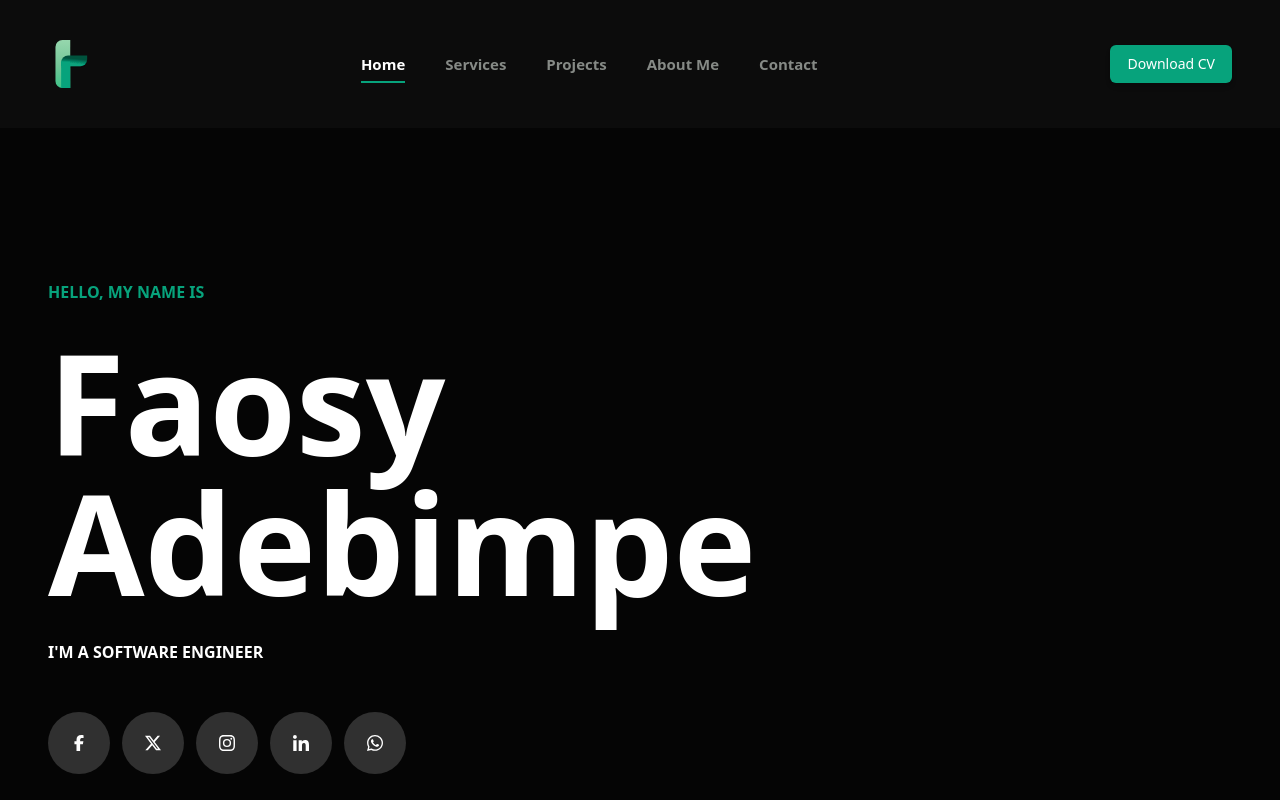
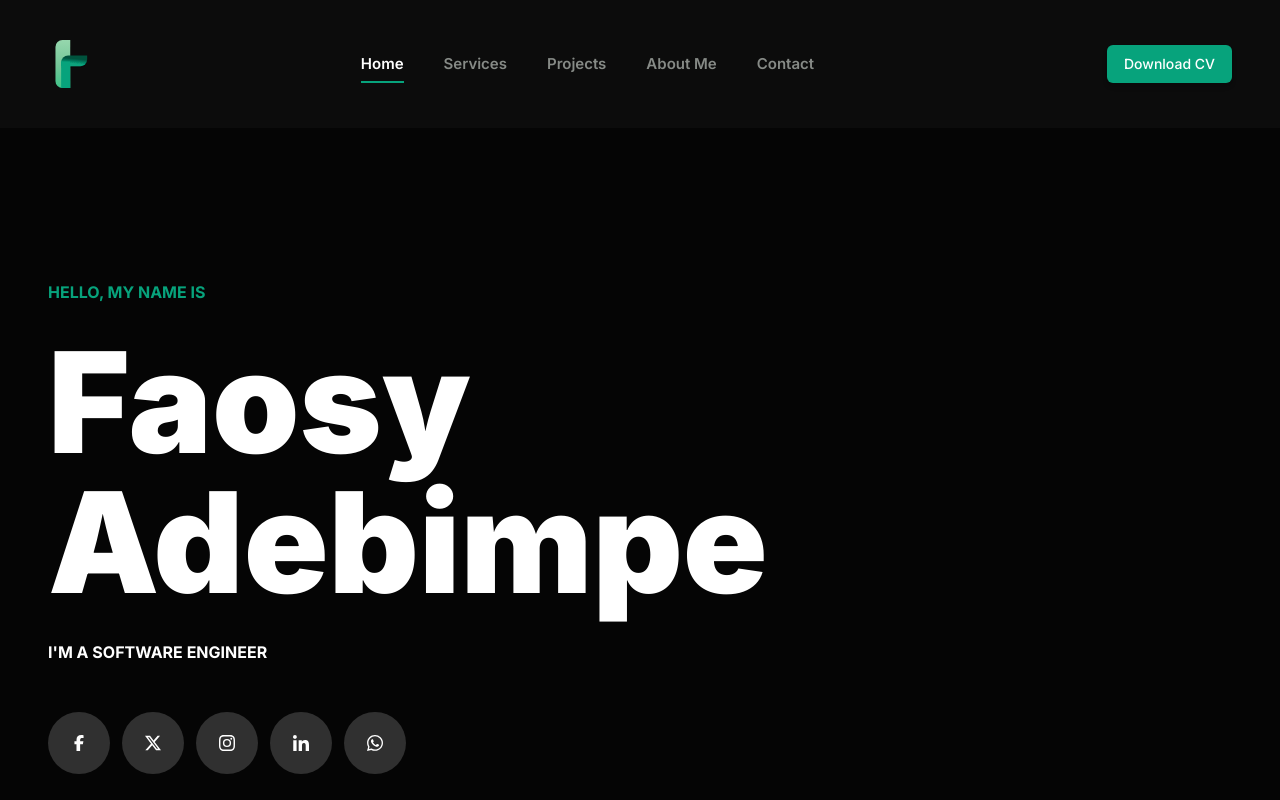
Before and after one commit to faosy-adebimpe/faosy-adebimpe, a Next.js app: page / in a window 1280 px wide. Shown: the top 800 px of the page. Built offline with nearby package versions, Linux system fonts and the light colour scheme.

Commit message:
add inter font

```diff
--- a/src/app/layout.tsx
+++ b/src/app/layout.tsx
@@ -3,11 +3,18 @@
 import Navbar from '@/components/navs/Navbar';
 import Footer from '@/components/footers/Footer';
 import { Toaster } from 'sonner';
+import { Inter } from 'next/font/google';
 
 export const metadata: Metadata = {
     title: 'Faosy Adebimpe - Software Engineer',
     description: 'Generated by create next app', // give it a description
 };
+
+const inter = Inter({
+    subsets: ['latin'],
+    display: 'swap',
+    variable: '--font-inter',
+});
 
 export default function RootLayout({
     children,
@@ -15,7 +22,7 @@
     children: React.ReactNode;
 }>) {
     return (
-        <html lang="en">
+        <html lang="en" className={inter.className}>
             <head>
                 <link rel="icon" type="image/svg+xml" href="/logo.svg" />
                 {/* <link rel="icon" type="image/svg+xml" href="/image/logo.svg" /> */}
```
